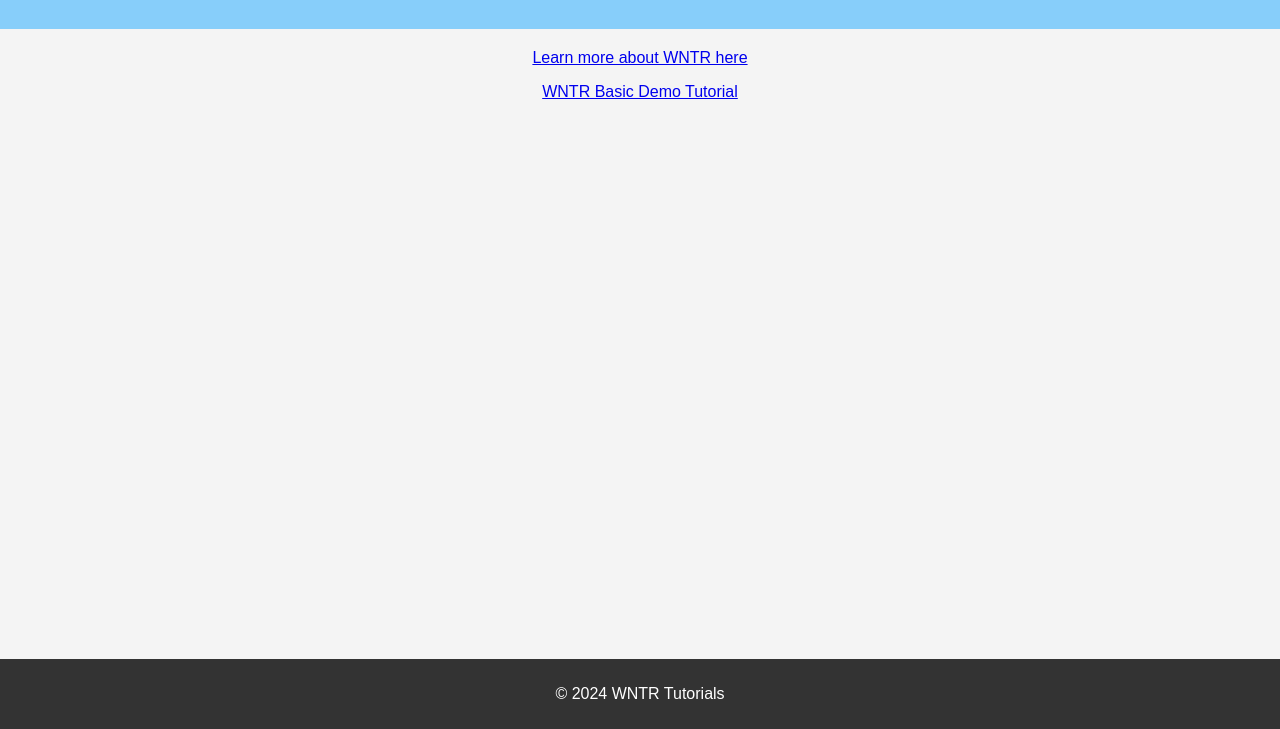
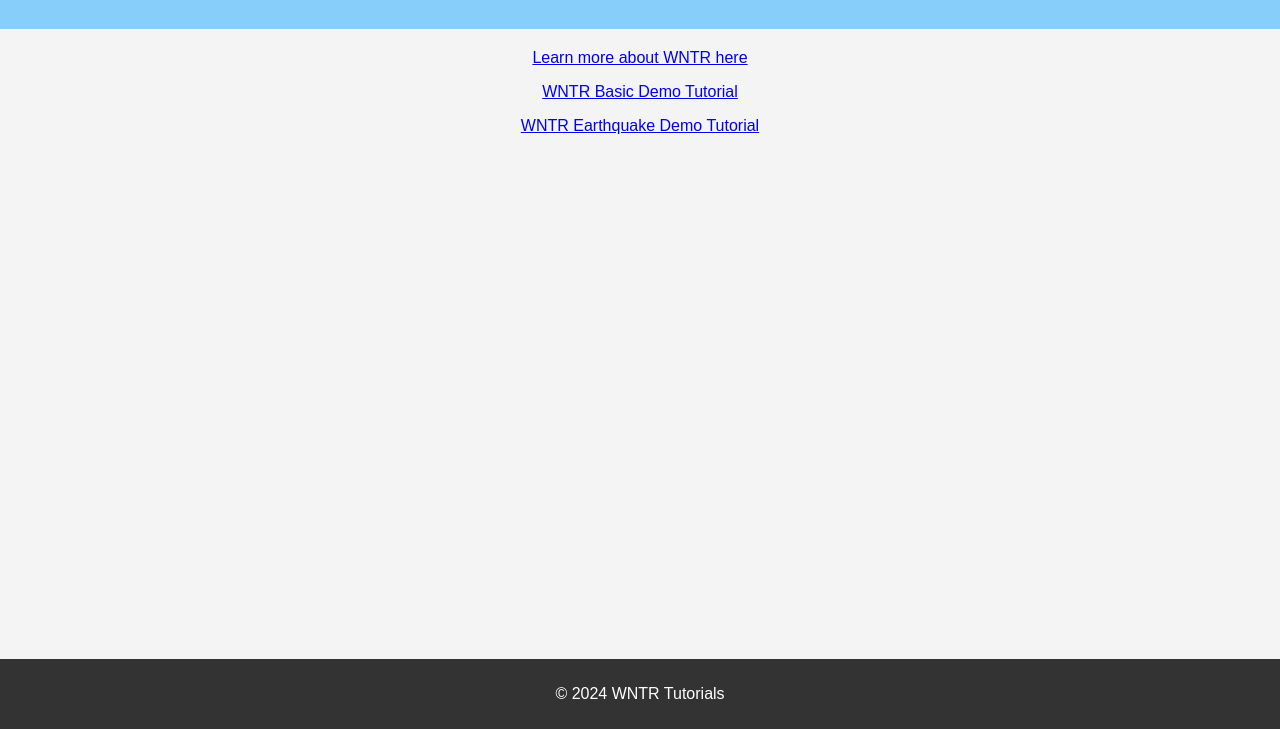
Before and after one commit to wDushanin/PagesTest, a plain HTML site: page index.html in a window 1280 px wide. Shown: the part 71-800 px from the top of the page. Drawn offline with Linux system fonts and the light colour scheme.

Commit message:
adding link to earthquake demo

```diff
--- a/index.html
+++ b/index.html
@@ -25,6 +25,8 @@
         <p><a href="https://usepa.github.io/WNTR/userguide.html" target="_blank">Learn more about WNTR here</a></p>
         <p><a href="https://colab.research.google.com/github/wDushanin/PagesTest/blob/main/demos/basic_demo.ipynb" target="_blank">
             WNTR Basic Demo Tutorial</a></p>
+            <p><a href="https://colab.research.google.com/github/wDushanin/PagesTest/blob/main/demos/earthquake_demo.ipynb" target="_blank">
+                WNTR Earthquake Demo Tutorial</a></p>
 
 
 
```
